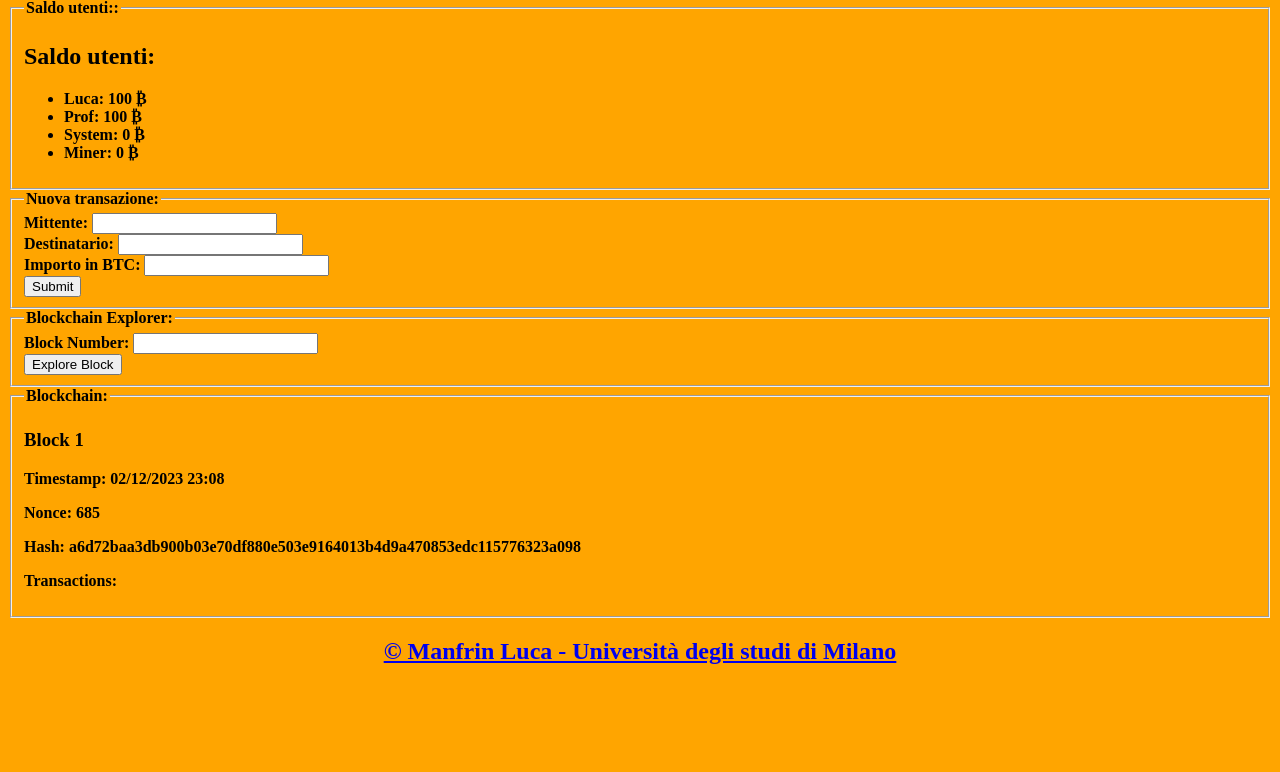
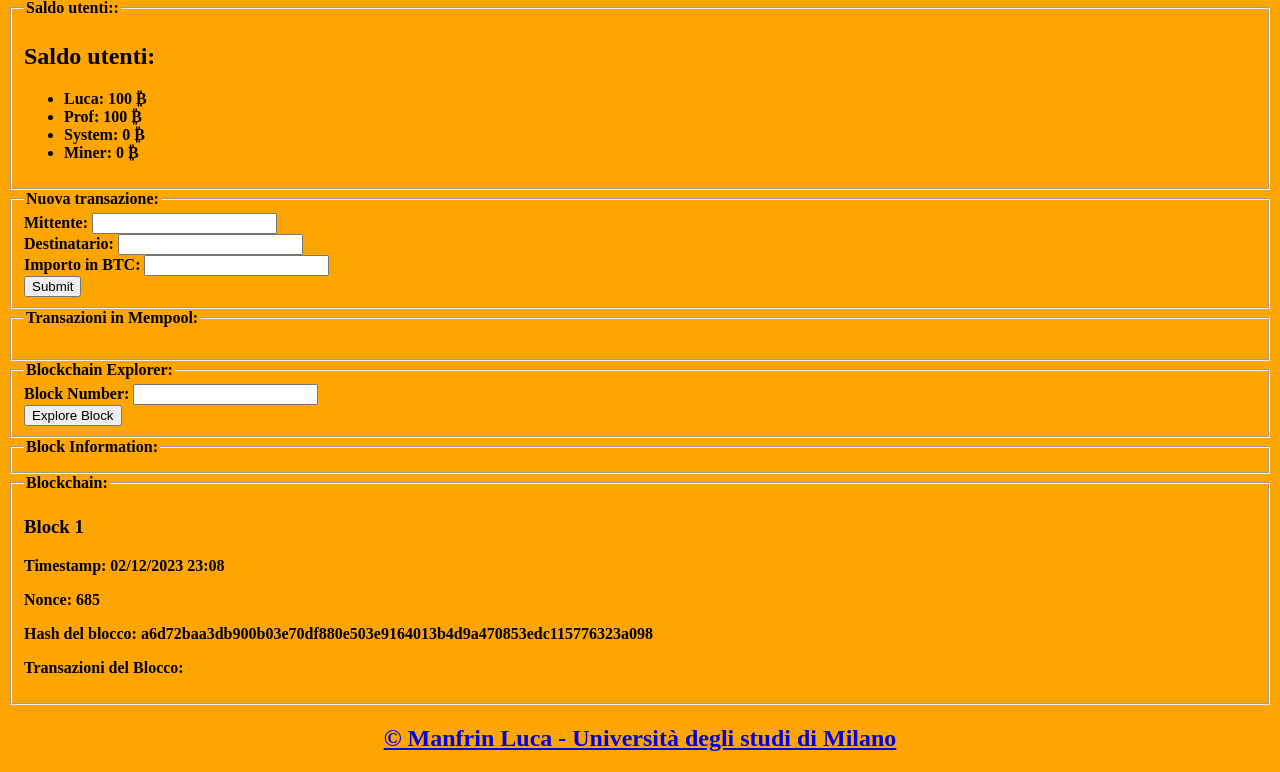
Before and after one commit to LucaMan32/Blockchain, a Flask app: page / in a window 1280 px wide. Shown: the part 109-881 px from the top of the page. Before the commit the page ends 773 px from the top, so only its background shows below. Run offline with Flask 3, Linux system fonts and the light colour scheme.

Commit message:
Add files via upload

```diff
--- a/code/app.py
+++ b/code/app.py
@@ -76,9 +76,11 @@ class Blockchain:
         signature = self.sign_transaction(sender, transaction)
         transaction['signature'] = signature.hex()  # Converti la firma in esadecimale
 
+        transaction_hash = self.hash_string(json.dumps(transaction, sort_keys=True))
+        transaction['transaction_hash'] = transaction_hash
+
         self.mempool.append(transaction)
 
-        transaction_hash = self.hash_string(json.dumps(transaction, sort_keys=True))
         print(f"Transaction Hash: {transaction_hash}")
         print(f"Signature: {signature.hex()}")  # Stampa il valore della firma
 
@@ -96,7 +98,12 @@ class Blockchain:
         previous_block = self.chain[-1]
         previous_hash = self.hash_block(previous_block)
         self.process_mempool()
-        self.add_transaction('System', 'Miner', self.mining_reward)
+
+        # Aggiorna direttamente i saldi del miner e del sistema
+        miner_reward = self.mining_reward
+        self.balances['Miner'] += miner_reward
+        self.balances['System'] -= miner_reward
+        #self.add_transaction('System', 'Miner', self.mining_reward)
         block = self.create_block(previous_hash)
         print(f"Block #{block['index']} mined.")
         print(f"Block Hash: {self.hash_block(block)}")
@@ -173,7 +180,7 @@ blockchain = Blockchain()
 
 @app.route('/')
 def home():
-    return render_template('index.html', balances=blockchain.balances, chain=blockchain.chain)
+    return render_template('index.html', balances=blockchain.balances, chain=blockchain.chain, mempool=blockchain.mempool)
 
 @app.route('/transaction', methods=['POST'])
 def add_transaction():
@@ -181,10 +188,10 @@ def add_transaction():
     recipient = request.form['recipient']
     amount = int(request.form['amount'])
 
-    if sender not in blockchain.balances or not recipient in blockchain.balances:
-        return "Mittente o destinatario non valido. Riprova."
-
-    blockchain.add_transaction(sender, recipient, amount)
+    if sender not in blockchain.balances or not recipient in blockchain.balances or amount < 0:
+        return "Utente o importo non valido. Riprova."
+    else:
+        blockchain.add_transaction(sender, recipient, amount)
 
     return redirect(url_for('home'))
 
@@ -193,17 +200,17 @@ def explore_block():
     block_number = int(request.args.get('block_number'))
 
     if 0 < block_number <= len(blockchain.chain):
-        block = blockchain.chain[block_number - 1]
-        print(f"\nBlock #{block['index']} Hash: {blockchain.hash_block(block)}")
-        print(f"Timestamp: {block['timestamp']}")
-        print(f"Nonce: {block['nonce']}")
+        explored_block = blockchain.chain[block_number - 1]
+        print(f"\nBlock #{explored_block['index']} Hash: {blockchain.hash_block(explored_block)}")
+        print(f"Timestamp: {explored_block['timestamp']}")
+        print(f"Nonce: {explored_block['nonce']}")
         print("Transactions:")
-        for transaction in block['transactions']:
+        for transaction in explored_block['transactions']:
             print(json.dumps(transaction, sort_keys=True, indent=2))
     else:
         return "Blocco non valido."
 
-    return render_template('index.html', balances=blockchain.balances, chain=blockchain.chain)
+    return render_template('index.html', balances=blockchain.balances, chain=blockchain.chain, explored_block=explored_block)
 
 if __name__ == '__main__':
     app.run(debug=True)
--- a/code/templates/index.html
+++ b/code/templates/index.html
@@ -80,6 +80,22 @@
         </form>
     </fieldset>
 
+    <!-- Stampa transazioni MemPool -->
+    <fieldset>
+        <legend>Transazioni in Mempool:</legend>
+        <ul>
+            {% for transaction in mempool %}
+                <li>
+                    Mittente: {{ transaction['sender'] }},
+                    Destinatario: {{ transaction['recipient'] }},
+                    Importo: {{ transaction['amount'] }} ₿,
+                    Firma della transazione: {{ transaction['signature'] }},
+                    Hash della transazione: {{ transaction['transaction_hash'] }}
+                </li>
+            {% endfor %}
+        </ul>
+    </fieldset>
+
     <!-- Form per visualizzare un blocco preciso -->
     <fieldset>
         <legend>Blockchain Explorer:</legend>
@@ -90,6 +106,29 @@
         </form>
     </fieldset>
 
+    <!-- Stampa di un blocco specifico -->
+    <fieldset>
+        <legend>Block Information:</legend>
+        {% if explored_block %}
+            <h3>Block {{ explored_block['index'] }}</h3>
+            <p>Timestamp: {{ explored_block['timestamp'] }}</p>
+            <p>Nonce: {{ explored_block['nonce'] }}</p>
+            <p>Hash del blocco: {{ explored_block['previous_hash'] }}</p>
+            <p>Transazioni del Blocco: </p>
+            <ul>
+                {% for transaction in explored_block['transactions'] %}
+                    <li><br>
+                        Mittente: {{ transaction['sender'] }},
+                        Destinatario: {{ transaction['recipient'] }},
+                        Importo: {{ transaction['amount'] }}<br>
+                        Firma della transazione: {{ transaction['signature'] }}<br>
+                        Hash della transazione: {{ transaction['transaction_hash'] }}
+                    </li>
+                {% endfor %}
+            </ul>
+        {% endif %}
+    </fieldset>
+
     <!-- Stampa di tutta la blockchain -->
     <fieldset>
         <legend>Blockchain:</legend>
@@ -97,11 +136,17 @@
             <h3>Block {{ block['index'] }}</h3>
             <p>Timestamp: {{ block['timestamp'] }}</p>
             <p>Nonce: {{ block['nonce'] }}</p>
-            <p>Hash: {{ block['previous_hash'] }}</p>
-            <p>Transactions:</p>
+            <p>Hash del blocco: {{ block['previous_hash'] }}</p>
+            <p>Transazioni del Blocco: </p>
             <ul>
                 {% for transaction in block['transactions'] %}
-                    <li>{{ transaction }}</li>
+                    <li><br>
+                        Mittente: {{ transaction['sender'] }},
+                        Destinatario: {{ transaction['recipient'] }},
+                        Importo: {{ transaction['amount'] }}<br>
+                        Firma della transazione: {{ transaction['signature'] }}<br>
+                        Hash della transazione: {{ transaction['transaction_hash'] }}
+                    </li>
                 {% endfor %}
             </ul>
         {% endfor %}
```
